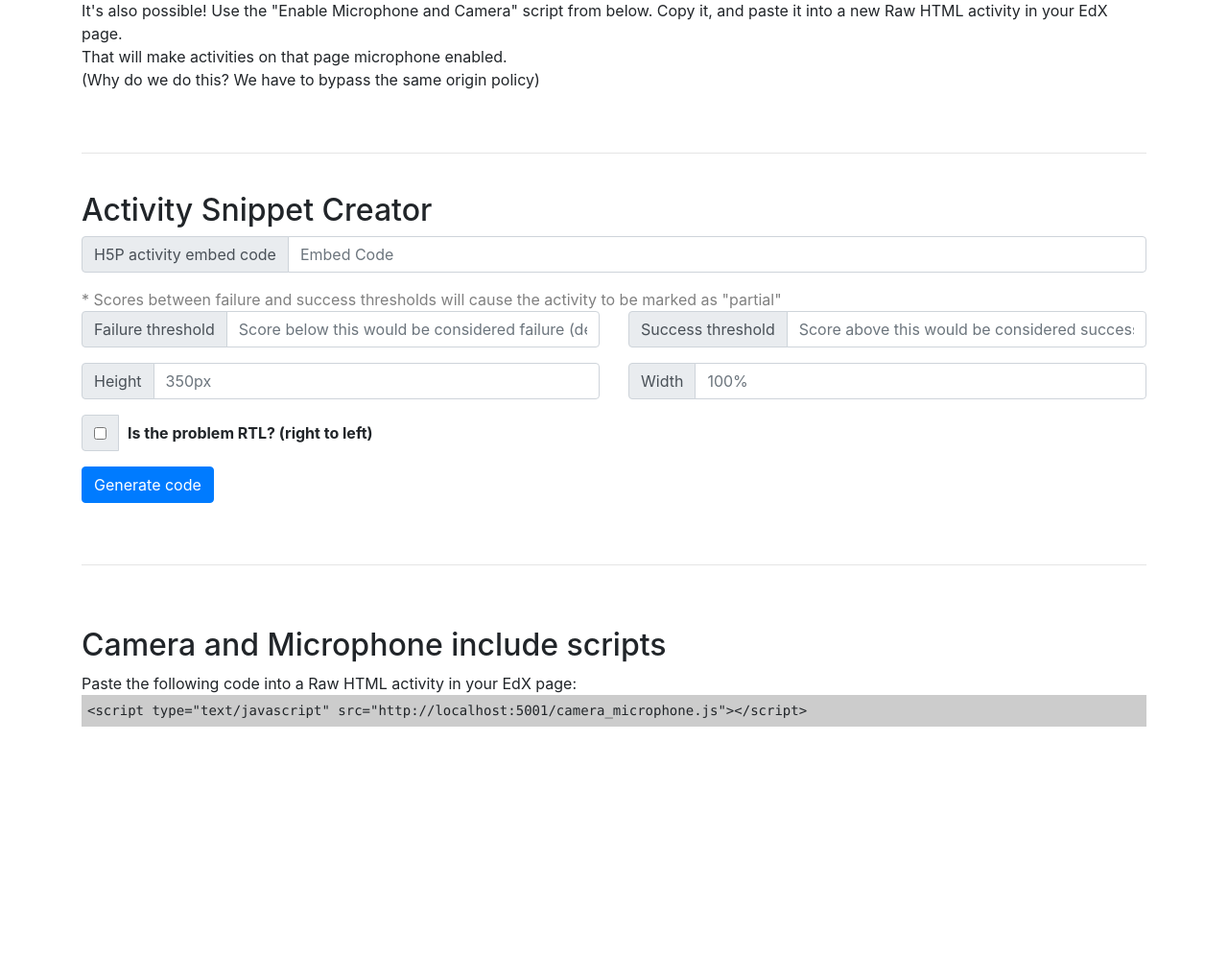
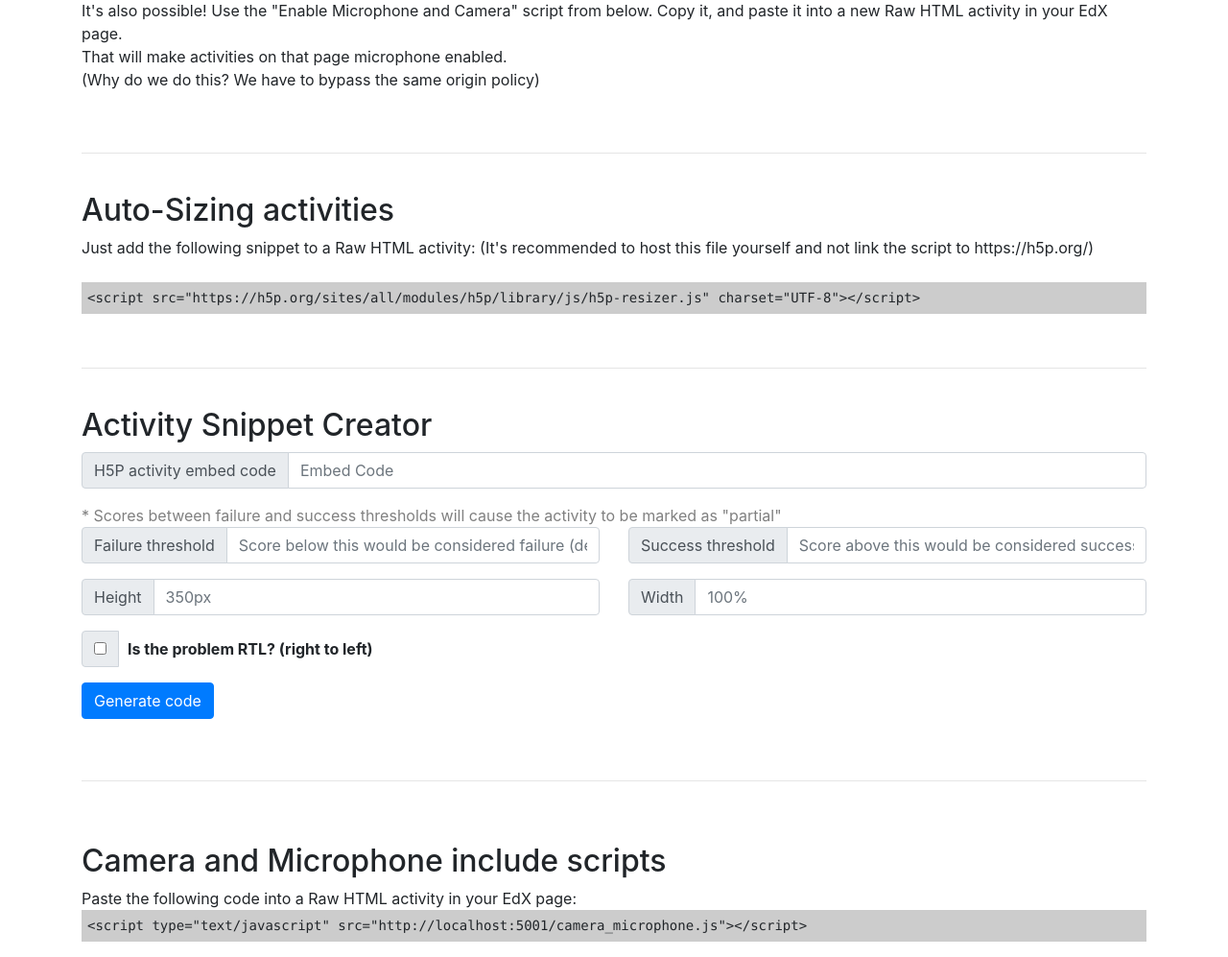
Before and after one commit to yotam180/h5p-edx-bridge, a Flask app: page / in a window 1280 px wide. Shown: the part 543-1540 px from the top of the page at 96% size. Before the commit the page ends 1316 px from the top, so only its background shows below. Run offline with Flask 2, Linux system fonts and the light colour scheme; some libraries are stand-ins or nearby versions.

Commit message:
Add auto sizing paragraph to website

```diff
--- a/src/templates/index.html
+++ b/src/templates/index.html
@@ -114,6 +114,16 @@
         <br /><br /><br />
         <hr /><br />
 
+        <h2>Auto-Sizing activities</h2>
+        Just add the following snippet to a Raw HTML activity: (It's recommended to host this file yourself and not link
+        the script to https://h5p.org/)
+        <br /><br />
+        <pre
+            style="background-color: #ccc; padding: 6px;">&lt;script src="https://h5p.org/sites/all/modules/h5p/library/js/h5p-resizer.js" charset="UTF-8">&lt;/script></pre>
+
+        <br />
+        <hr /><br />
+
         <h2>Activity Snippet Creator</h2>
 
         <div class="input-group mb-3">
```
